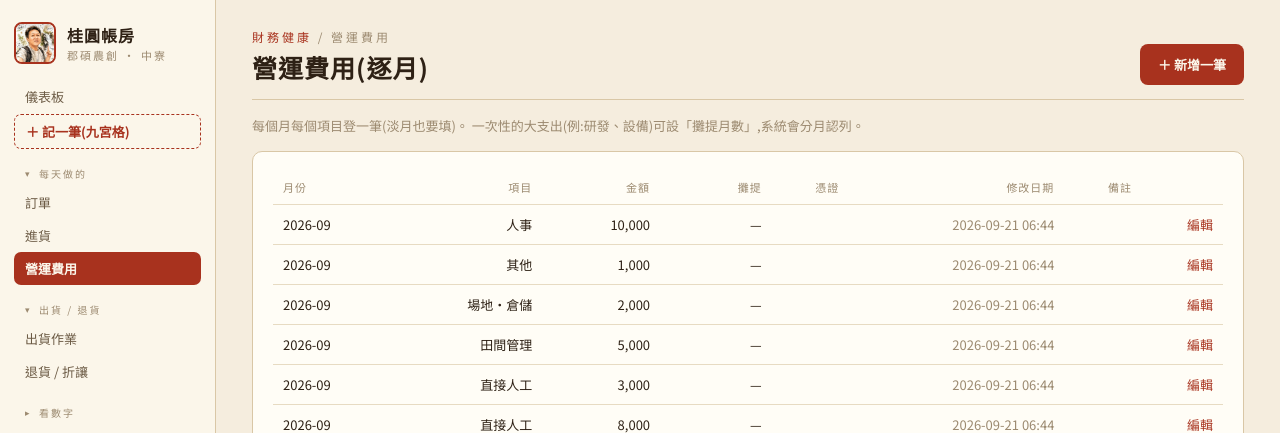
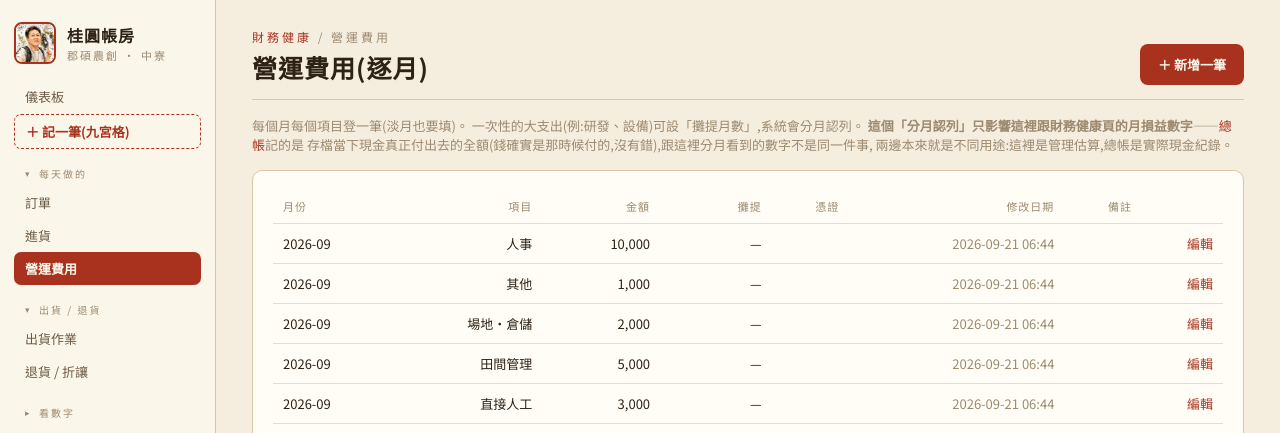
Before and after one commit to chihsuanwang/Jun-Shuo, a FastAPI app: page /finance/expenses in a window 1280 px wide. Shown: the top 433 px of the page. Run offline with FastAPI, Linux system fonts and the light colour scheme; data comes from the database, SQL or seed files in the repository; parts of the project's set-up code (start-up, migrations or seed data) failed here and were passed over.

Commit message:
技術債#3:說明清楚攤提費用「總帳」跟「財務健康」為何數字不同
走簡化版,不改資料結構——總帳本來就該記現金真正流出當下的全額,財務健康頁是另一套
管理用的分月估算,兩者本來就是不同用途。在營運費用頁的攤提說明旁補一句話講清楚。

Co-Authored-By: Claude Sonnet 5 <noreply@anthropic.com>

```diff
--- a/app/templates/finance_expenses.html
+++ b/app/templates/finance_expenses.html
@@ -9,6 +9,9 @@
 <p class="muted" style="font-size:13px;margin:-4px 0 16px">
   每個月每個項目登一筆(淡月也要填)。
   一次性的大支出(例:研發、設備)可設「攤提月數」,系統會分月認列。
+  <b>這個「分月認列」只影響這裡跟財務健康頁的月損益數字</b>——<a href="/ledger">總帳</a>記的是
+  存檔當下現金真正付出去的全額(錢確實是那時候付的,沒有錯),跟這裡分月看到的數字不是同一件事,
+  兩邊本來就是不同用途:這裡是管理估算,總帳是實際現金紀錄。
 </p>
 
 <div class="card" style="overflow-x:auto">
```
